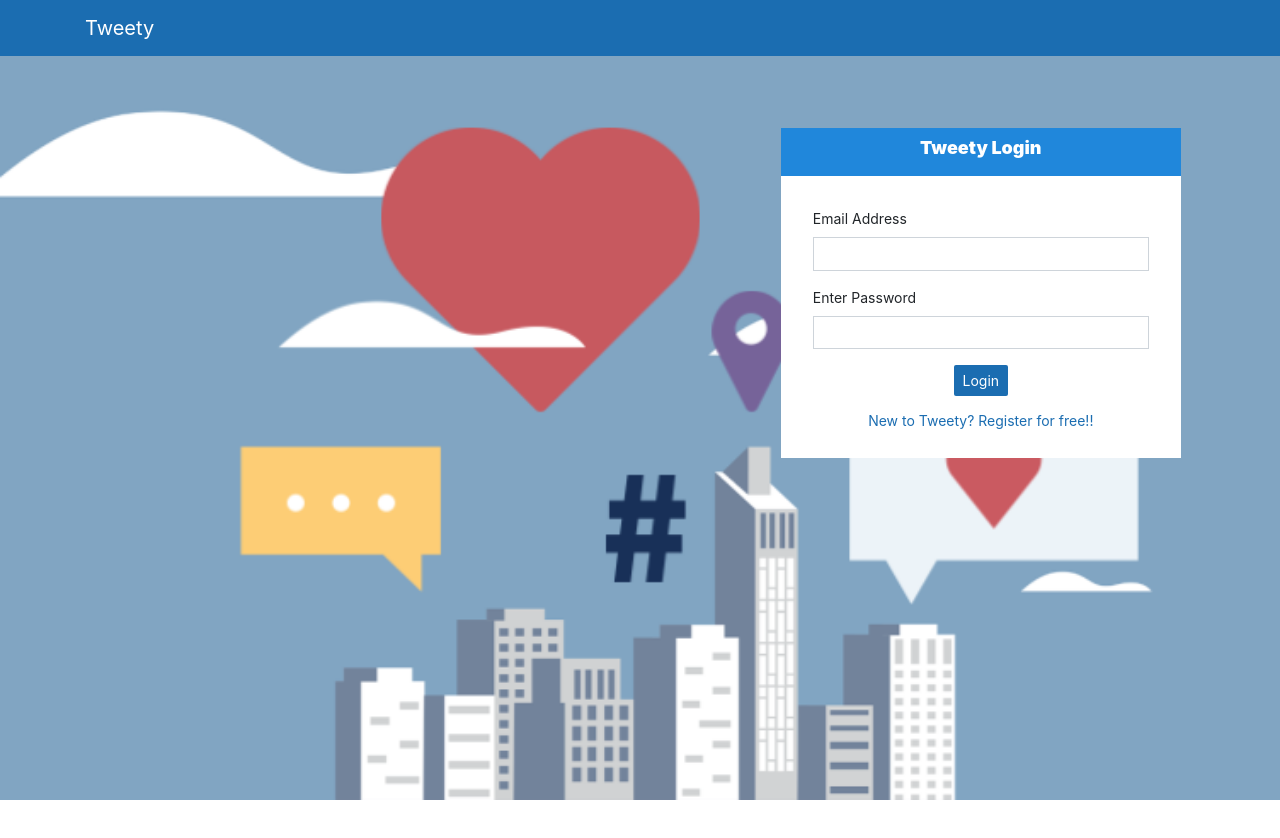
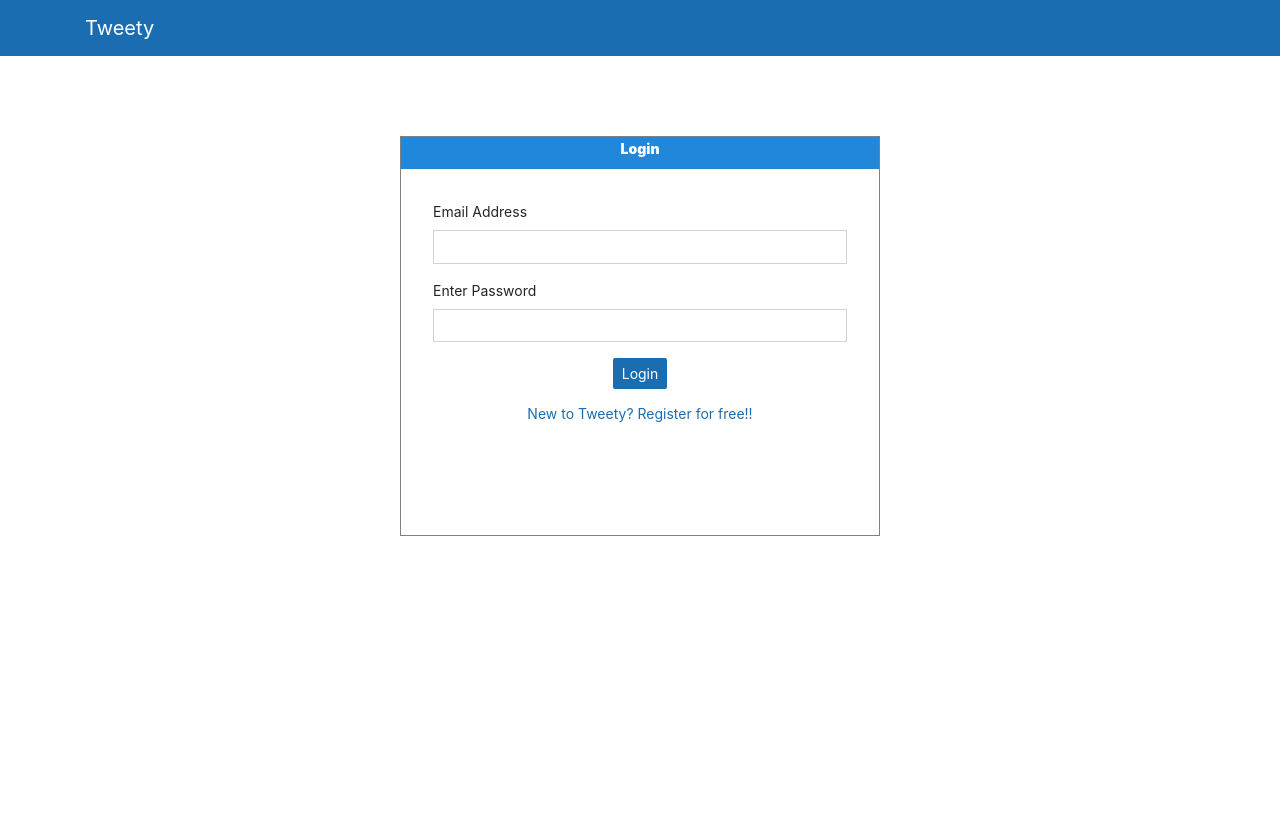
Before and after one commit to subedisagar12/tweety-frontend, a React (Create React App) app: page / in a window 1280 px wide. Shown: the top 838 px of the page. Before the commit the page ends 800 px from the top, so only its background shows below. Built offline with nearby package versions, Linux system fonts and the light colour scheme.

Commit message:
Mobile Responsive

```diff
--- a/src/API/URL.jsx
+++ b/src/API/URL.jsx
@@ -4,7 +4,7 @@ import axios from "axios";
 export const URLContext = createContext();
 export const LoggedInUserContext = createContext();
 export const PostContext = createContext();
-const production = false;
+const production = true;
 const URL = production
   ? "https://tweety-sagar.herokuapp.com"
   : "http://localhost:5000";
--- a/src/components/Dashboard/Dashboard.css
+++ b/src/components/Dashboard/Dashboard.css
@@ -1,5 +1,5 @@
 #home {
-  margin-top: 5rem;
+  margin-top: 1rem;
   font-size: 14px;
 }
 
@@ -8,7 +8,7 @@
 }
 
 #profile_display {
-  width: 100%;
+  /* width: 100%; */
   display: flex;
   align-items: center;
   flex-direction: column;
@@ -116,3 +116,14 @@ textarea {
   color: white;
   transition: linear 0.2s;
 }
+
+@media only screen and (max-width: 768px) {
+  #home {
+    margin-top: 1rem;
+    padding: 0px 10px;
+  }
+
+  .tweets {
+    margin-top: 2rem;
+  }
+}
--- a/src/components/Dashboard/Home.jsx
+++ b/src/components/Dashboard/Home.jsx
@@ -61,16 +61,19 @@ const HomePage = ({ loggedUser }) => {
       .catch((e) => setServerReport({ ...serverReport, error: e.message }));
   };
 
-  useEffect(async () => {
+  useEffect(() => {
     const fetchPost = async () => {
       let res = await GetAllPostsOfFollowedPeople(loggedUser);
 
       return res;
     };
-    let data = await fetchPost();
+    const call = async () => {
+      let data = await fetchPost();
+      setAllTweets(data);
+    };
 
-    setAllTweets(data);
-  }, [serverReport.data]);
+    call();
+  }, []);
 
   useEffect(() => {
     if (serverReport.success !== "") {
@@ -105,10 +108,10 @@ const HomePage = ({ loggedUser }) => {
 
   return (
     <section id="home" className="row">
-      <section className="profile col-md-3">
+      <div className="profile col-md-3">
         <ProfileDisplay loggedUser={loggedUser} />
-      </section>
-      <section className="tweets col-md-6">
+      </div>
+      <div className="tweets col-md-6">
         <Switch>
           <Route path="/" exact>
             <CreateTweet
@@ -131,8 +134,8 @@ const HomePage = ({ loggedUser }) => {
             <Following />
           </Route>
         </Switch>
-      </section>
-      <section className="activities col-md-3">
+      </div>
+      <div className="activities col-md-3">
         <div className="recommendation">
           <PeopleYouMayKnow
             recommendedUsers={allUser}
@@ -140,7 +143,7 @@ const HomePage = ({ loggedUser }) => {
             header="People you may know"
           />
         </div>
-      </section>
+      </div>
     </section>
   );
 };
--- a/src/components/Dashboard/UserDetails/UserDashboard.css
+++ b/src/components/Dashboard/UserDetails/UserDashboard.css
@@ -1,5 +1,5 @@
 #user-dashboard {
-  margin-top: 5rem;
+  margin-top: 1rem;
 }
 
 .user_profile img {
@@ -29,3 +29,12 @@
 .root {
   font-size: 14px;
 }
+
+@media only screen and (max-width: 768px) {
+  #user-dashboard {
+    padding: 0px 10px;
+  }
+  .user-profile {
+    margin-bottom: 1rem;
+  }
+}
--- a/src/components/Dashboard/UserDetails/UserDashboard.jsx
+++ b/src/components/Dashboard/UserDetails/UserDashboard.jsx
@@ -121,7 +121,7 @@ const UserDashboard = () => {
         <div className="col-md-3 user-profile">
           <UserProfile user={user} />
         </div>
-        <div className="col-md-6 user-posts">
+        <div className="col-md-6 user-posts ">
           <UserPost userPost={userPost} />
         </div>
         <div className="col-md-3 user-info">
--- a/src/components/Navbar.css
+++ b/src/components/Navbar.css
@@ -1,7 +1,7 @@
 .navbar {
-  position: absolute;
-  top: 0;
-  left: 0;
+  /* position: absolute; */
+  /* top: 0; */
+  /* left: 0; */
   background: var(--secondary-color);
   color: white;
   width: 100%;
--- a/src/components/PeopleYouMayKnow/People.css
+++ b/src/components/PeopleYouMayKnow/People.css
@@ -37,7 +37,8 @@
   background: #f1f1f1;
   margin-bottom: 0.2rem;
   margin-right: 5rem;
-  height: 3rem;
+  min-height: 3rem;
+  max-height: auto;
   border-radius: 5px;
   padding: 0px 10px;
   display: flex;
--- a/src/components/User/LoginUser.jsx
+++ b/src/components/User/LoginUser.jsx
@@ -69,7 +69,7 @@ const LoginUser = () => {
     <section className="user_section">
       <div className="form-area">
         <div className="form-header">
-          <h4 className="form-heading">Tweety Login</h4>
+          <h5 className="form-heading">Login</h5>
         </div>
         <div className="form-body">
           <form action="">
--- a/src/components/User/User.css
+++ b/src/components/User/User.css
@@ -2,21 +2,23 @@
 .user_section {
   width: 100%;
   height: 100vh;
-  background-image: url("../../images/background.png");
+  /* background-image: url("../../images/background.png"); */
   background-repeat: no-repeat;
   background-size: cover;
   background-position: center;
   font-size: 14px;
+  padding: 0px 10px;
 }
 
 .user_registration_section {
   width: 100%;
   height: 100vh;
-  background-image: url("../../images/background.png");
+  /* background-image: url("../../images/background.png"); */
   background-repeat: no-repeat;
   background-size: cover;
   background-position: center;
   font-size: 14px;
+  padding: 0px 10px;
 }
 
 .user_registration_section .form-area {
@@ -24,18 +26,17 @@
 }
 .form-area {
   background: white;
-  width: 25rem;
+  max-width: 30rem;
   max-height: 25rem;
+  margin-top: 5rem;
 
-  position: absolute;
-  top: 16%;
-  left: 61%;
+  border: 1px solid grey;
 }
 
 .form-area .form-header {
   width: 100%;
   background: var(--theme-color);
-  height: 3rem;
+  height: 2rem;
   display: flex;
   align-items: center;
   justify-content: center;
@@ -43,7 +44,7 @@
 .form-heading {
   color: white;
   font-weight: 900;
-  font-size: 18px;
+  font-size: 14px;
 }
 .form-area .form-body {
   padding: 1.5rem 2rem;
@@ -75,3 +76,20 @@
   margin-bottom: 0.2rem;
   color: var(--secondary-color);
 }
+
+/* Media queries */
+@media only screen and (min-width: 504px) {
+  .user_section {
+    display: flex;
+    /* align-items: center; */
+    justify-content: center;
+  }
+
+  .form-area {
+    width: 80rem;
+  }
+  .user_registration_section {
+    display: flex;
+    justify-content: center;
+  }
+}
```
